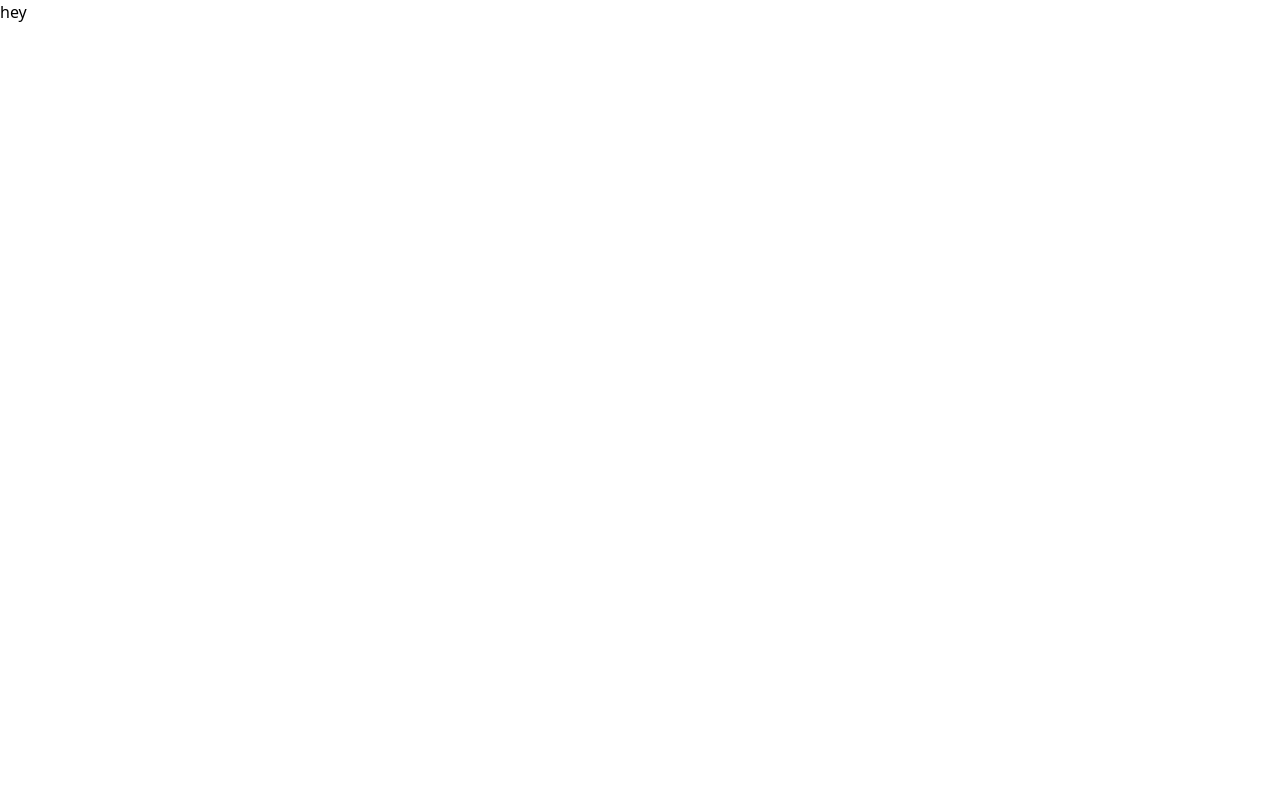
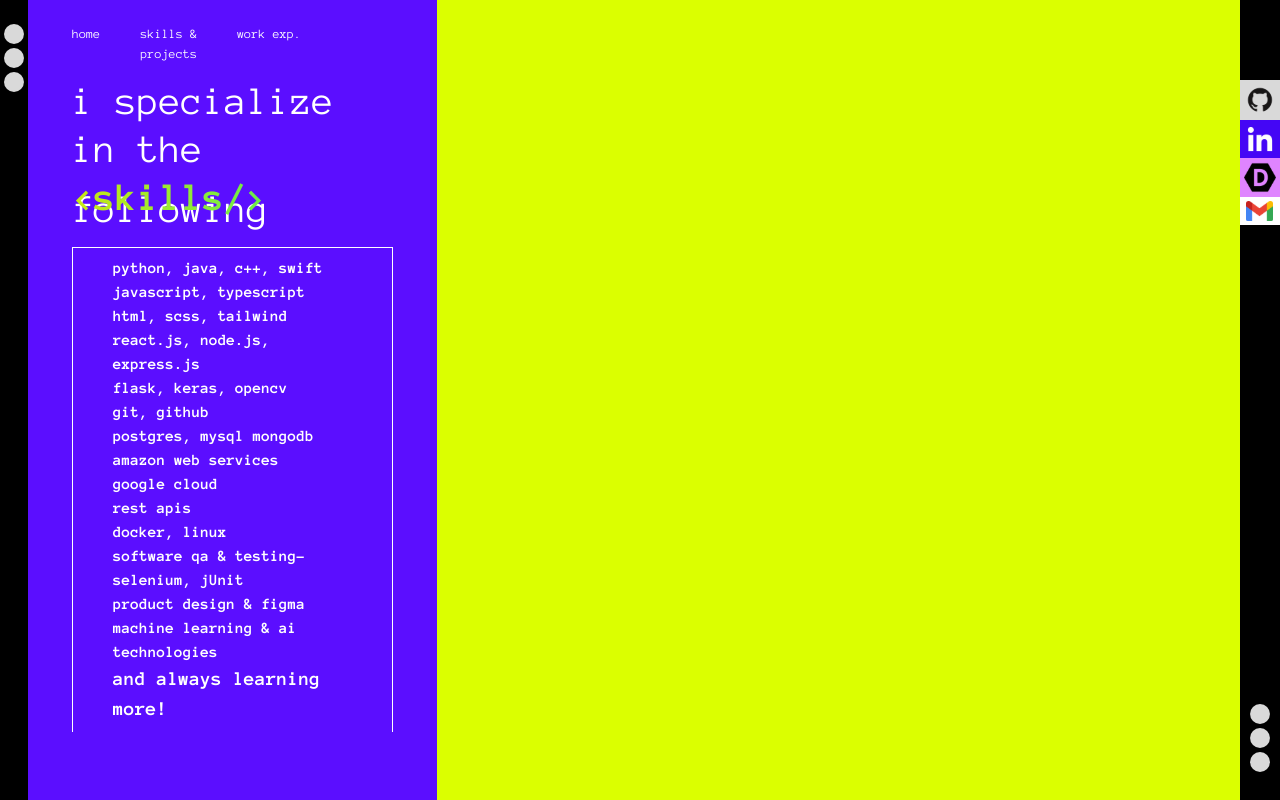
Before and after one commit to Chaitanya-Chaurasia/Portfolio, a Next.js app: page /skills-projects in a window 1280 px wide. Built offline with nearby package versions, Linux system fonts and the light colour scheme.

Commit message:
Made changes to homepage and skill page

```diff
--- a/app/components/navbar.tsx
+++ b/app/components/navbar.tsx
@@ -1,4 +1,5 @@
 import React from "react";
+import { Link } from "react-router-dom";
 
 const Navbar = () => {
   return (
--- a/app/globals.css
+++ b/app/globals.css
@@ -24,3 +24,19 @@
   transform: scaleX(1);
   transform-origin: bottom left;
 }
+
+@keyframes fadeIn {
+  from {
+    opacity: 0;
+  }
+  to {
+    opacity: 1;
+  }
+}
+
+.fade-in {
+  opacity: 0; /* make things invisible upon start */
+  animation: fadeIn ease-in 1;
+  animation-fill-mode: forwards;
+  animation-duration: 1.4s;
+}
--- a/app/layout.tsx
+++ b/app/layout.tsx
@@ -18,6 +18,7 @@ export default function RootLayout({
       <link rel="preconnect" href="https://fonts.gstatic.com" crossOrigin="" />
       <link
         rel="stylesheet"
+        precedence="default"
         href="https://fonts.googleapis.com/css2?family=Anonymous+Pro:ital,wght@0,400;0,700;1,400;1,700&display=swap"
       />
       <body className="min-h-screen flex flex-col bodymain">{children}</body>
--- a/app/page.tsx
+++ b/app/page.tsx
@@ -18,24 +18,39 @@ export default function Home() {
         <Image src={ellipse} alt="" className=" h-5" />
         <Image src={ellipse} alt="" className=" h-5" />
       </div>
-      <div className="bg-purple-new flex flex-col flex-[2.5_2.50%] p-1 gap-20 ">
+      <div className="bg-purple-new flex flex-col flex-[2.5_2.50%] p-1 gap-20">
         <Navbar />
         <div className="flex flex-col ml-10">
           <span className="font-bold h-1">he/him</span>
-          <span className="text-[50px] h-12">Hey, I'm</span>
+          <span className="text-[50px] h-12">Hey,I'm</span>
           <span className="text-[50px] font-bold h-12">Chaitanya,</span>
-          <span className="text-[50px] flex flex-row gap-6 h-14">
+          <span className="text-[50px] flex flex-row gap-6">
             a
             <span className="font-bold bg-gradient-to-r from-neon to-green-new text-transparent bg-clip-text">
-              &lt;full stack/&gt;
+              &lt;full-stack/&gt;
             </span>
           </span>
           <span className="text-black text-[50px]">developer.</span>
           <hr className="w-80 h-px my-8 bg-gray-200 border-0 dark:bg-red-700" />
+
           <span className="text-[16px]">
-            building something sustainable for the
+            building something innovative & sustainable for the future!
           </span>
-          <span className="text-[16px]">future!</span>
+
+          <div className="flex flex-row h-full w-full mt-10">
+            <button className="bg-gray-new flex items-center justify-center hover:scale-125 transition-transform duration-300">
+              <Image src={github} alt="" height={40} />
+            </button>
+            <button className="bg-blue-new p-1 flex items-center justify-center hover:scale-125 transition-transform duration-300">
+              <Image src={linkedin} alt="" height={30} />
+            </button>
+            <button className="bg-pink-new p-1 flex items-center justify-center hover:scale-125 transition-transform duration-300">
+              <Image src={devpost} alt="" height={30} />
+            </button>
+            <button className="bg-white p-1 flex items-center justify-center hover:scale-125 transition-transform duration-300">
+              <Image src={gmail} alt="" height={20} />
+            </button>
+          </div>
         </div>
       </div>
       <div className="bg-yellow-new flex flex-col flex-[2.5_2.5_0%] items-center justify-start">
@@ -44,28 +59,26 @@ export default function Home() {
             <Image src={pattern} alt="me" className="" />
           </div>
           <div className="flex flex-col flex-[3_3_0%] text-black border-x border-t border-black px-10 w-full h-full text-[22px] items-left justify-center">
-            <span className="font-bold h-5">i'm a/an</span>
-            <span className="h-5">engineer,</span>
+            <span className="font-bold h-5">i'm</span>
+            <span className="h-5">an engineer,</span>
             <span className="h-5">curious,</span>
             <span className="h-5">creative,</span>
             <span className="h-5">passionate,</span>
-            <span className="font-bold h-5">footballer,</span>
+            <span className="font-bold h-5">a footballer,</span>
             <span className="h-5">love travelling,</span>
+
+            <span className="h-5">in tempe, az</span>
             <span className="flex flex-row gap-2 h-5">
+              <span className="font-bold">from</span>
+              <span className="font-bold">india,</span>
+            </span>
+            <span className="flex flex-row gap-2">
               <span className="font-bold">junior</span>
               <span>at</span>
               <span className="font-bold">arizona state,</span>
             </span>
-            <span className="h-5">in tempe, az</span>
-            <span className="flex flex-row gap-2 h-5">
-              <span className="font-bold">from</span>
-              <span className="font-bold">delhi,india,</span>
-            </span>
-            <span className="flex flex-col">
-              <span className="h-5">still learning</span>
-              <span className="font-bold">& exploring!</span>
-            </span>
           </div>
+          <div></div>
         </div>
       </div>
       <div className="flex-[3_3_0%]">
@@ -76,20 +89,6 @@ export default function Home() {
         />
       </div>
       <div className="bg-black flex lg:flex-col flex-row flex-[0.2_0.2_0%]  p-0 items-center justify-center lg:items-center lg:justify-end">
-        <div className="flex flex-row lg:flex-col h-full ">
-          <div className="bg-gray-new lg:mt-20 flex items-center justify-center">
-            <Image src={github} alt="" height={40} />
-          </div>
-          <div className="bg-blue-new p-1 flex items-center justify-center">
-            <Image src={linkedin} alt="" height={30} />
-          </div>
-          <div className="bg-pink-new p-1 flex items-center justify-center">
-            <Image src={devpost} alt="" height={30} />
-          </div>
-          <div className="bg-white p-1 flex items-center justify-center">
-            <Image src={gmail} alt="" height={20} />
-          </div>
-        </div>
         <div className="flex-1"></div>
         <div className="flex flex-row lg:flex-col gap-0 lg:gap-1 p-1">
           <Image src={ellipse} alt="" className=" h-5 " />
--- a/app/skills-projects/page.tsx
+++ b/app/skills-projects/page.tsx
@@ -1,7 +1,83 @@
-import React from "react";
+"use client";
+import Navbar from "../components/navbar";
+import profile2 from "@/public/profile2.jpeg";
+import ellipse from "@/public/ellipse.svg";
+import pattern from "@/public/pattern.jpg";
+import github from "@/public/github.svg";
+import linkedin from "@/public/linkedin.svg";
+import devpost from "@/public/devpost.svg";
+import gmail from "@/public/gmail.svg";
 
-const page = () => {
-  return <div>hey</div>;
-};
+import Image from "next/image";
 
-export default page;
+export default function Home() {
+  return (
+    <main className="flex flex-col lg:flex-row h-screen font-new-font w-full text-white overflow-auto bg-black">
+      <div className="bg-black flex lg:flex-col flex-row flex-[0.1_0.1_0%] gap-0 lg:gap-1 p-1 items-center justify-center lg:items-center lg:justify-start">
+        <Image src={ellipse} alt="" className=" h-5 lg:mt-5" />
+        <Image src={ellipse} alt="" className=" h-5" />
+        <Image src={ellipse} alt="" className=" h-5" />
+      </div>
+      <div className="bg-purple-new flex flex-col flex-[2_2_0%] p-1 gap-2 ">
+        <Navbar />
+        <div className="flex flex-col px-10">
+          <span className="text-[40px] h-12">i specialize</span>
+          <span className="text-[40px] h-12">in the following</span>
+          <span className="font-bold bg-gradient-to-r from-neon to-green-new text-transparent bg-clip-text text-[40px]">
+            &lt;skills/&gt;
+          </span>
+          <div className="flex flex-col flex-[3_3_0%] text-white border-x border-t border-white px-10 py-2 w-full h-full text-[16px] items-left justify-center mt-5 font-bold">
+            python, java, c++, swift <br />
+            javascript, typescript
+            <br /> html, scss, tailwind <br /> react.js, node.js, express.js
+            <br />
+            flask, keras, opencv <br />
+            git, github <br />
+            postgres, mysql mongodb <br />
+            amazon web services <br />
+            google cloud
+            <br /> rest apis <br />
+            docker, linux <br />
+            software qa & testing- selenium, jUnit
+            <br />
+            product design & figma
+            <br />
+            machine learning & ai technologies
+            <br />
+            <span className="font-bold text-[20px]">
+              and always learning more!
+            </span>
+          </div>
+        </div>
+      </div>
+
+      <div className="bg-yellow-new flex flex-col flex-[4_4_0%] items-center justify-start"></div>
+      {/* <div className="flex-[1.5_1.5_0%] h-full">
+        <Image src={profile2} alt="me" className="w-full h-full" />
+      </div> */}
+
+      <div className="bg-black flex lg:flex-col flex-row flex-[0.2_0.2_0%]  p-0 items-center justify-center lg:items-center lg:justify-end">
+        <div className="flex flex-row lg:flex-col h-full ">
+          <div className="bg-gray-new lg:mt-20 flex items-center justify-center">
+            <Image src={github} alt="" height={40} />
+          </div>
+          <div className="bg-blue-new p-1 flex items-center justify-center">
+            <Image src={linkedin} alt="" height={30} />
+          </div>
+          <div className="bg-pink-new p-1 flex items-center justify-center">
+            <Image src={devpost} alt="" height={30} />
+          </div>
+          <div className="bg-white p-1 flex items-center justify-center">
+            <Image src={gmail} alt="" height={20} />
+          </div>
+        </div>
+        <div className="flex-1"></div>
+        <div className="flex flex-row lg:flex-col gap-0 lg:gap-1 p-1">
+          <Image src={ellipse} alt="" className=" h-5 " />
+          <Image src={ellipse} alt="" className=" h-5" />
+          <Image src={ellipse} alt="" className=" h-5 lg:mb-6" />
+        </div>
+      </div>
+    </main>
+  );
+}
```
Also changed, not shown: public/pattern-side.jpg (deleted), public/profile2.jpeg (added).
